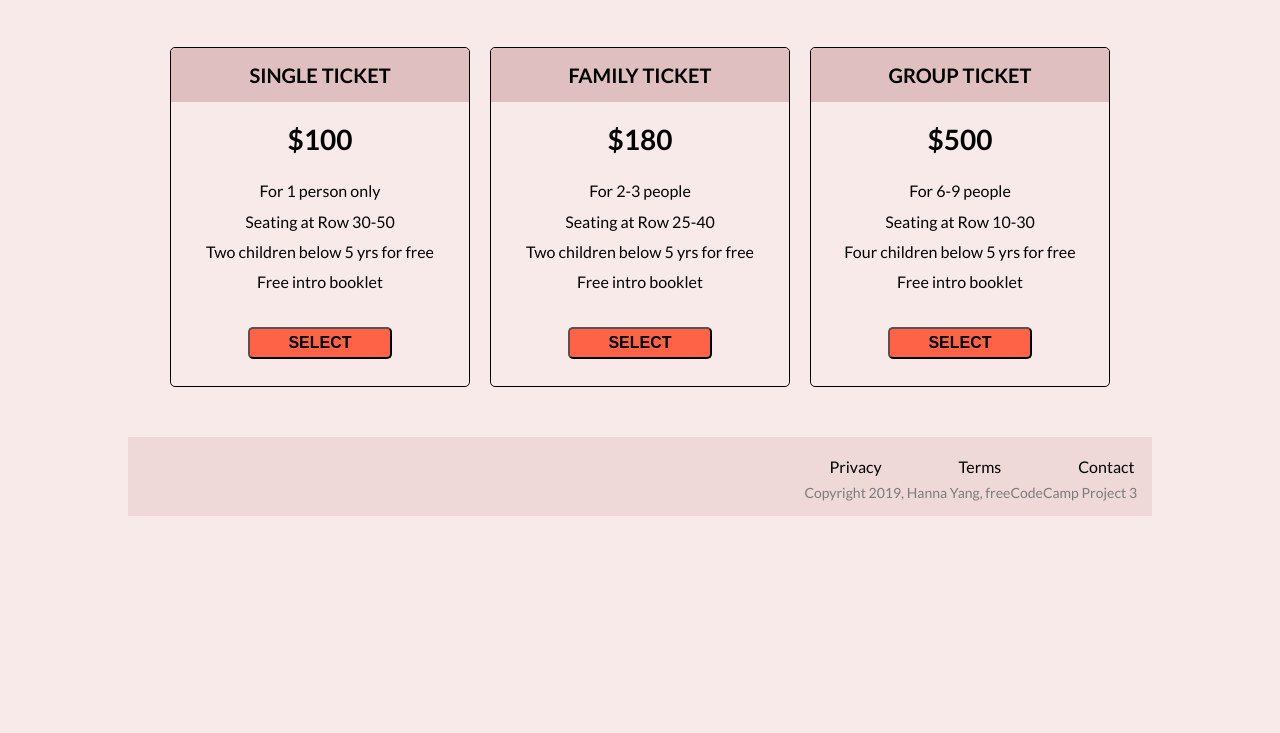
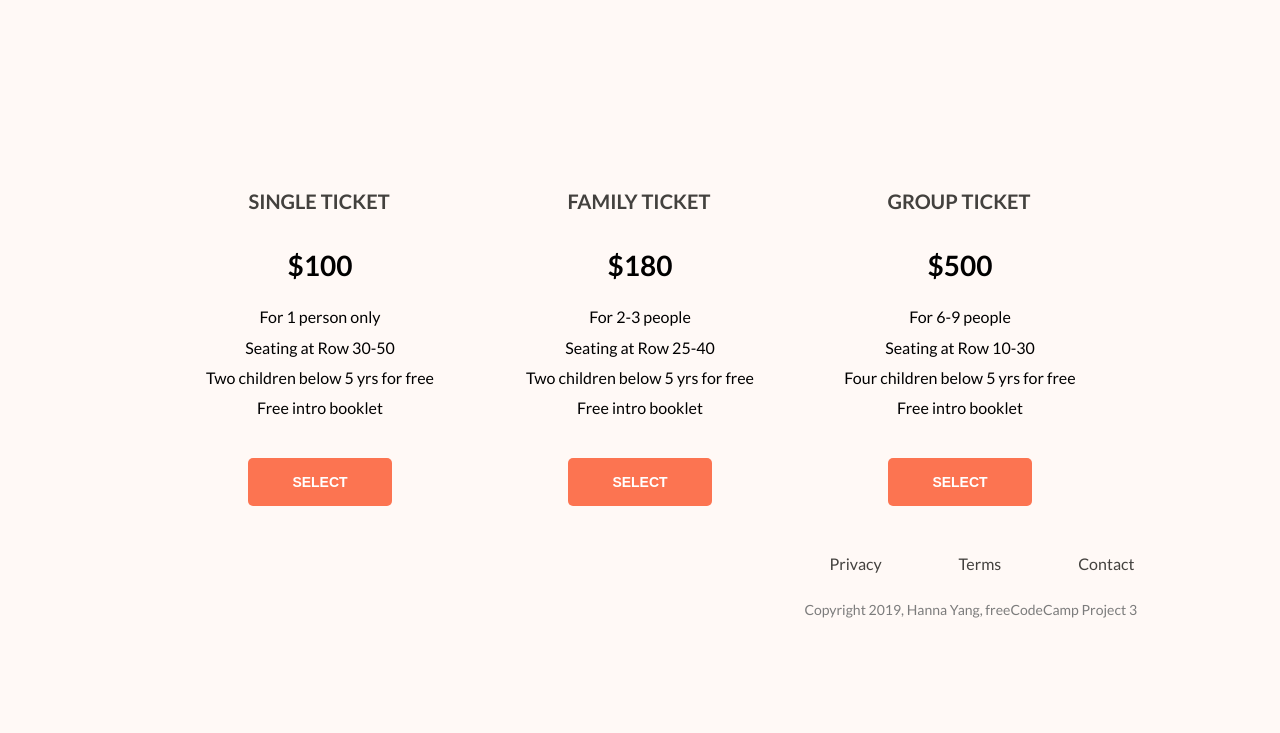
Before and after one commit to hannayang/product_landing, a plain HTML site: page index.html in a window 1280 px wide. Shown: the part 1225-1958 px from the top of the page. Before the commit the page ends 1741 px from the top, so only its background shows below. Drawn offline with Linux system fonts and the light colour scheme; grey boxes are pictures that could not be loaded.

Commit message:
design spacing and coloring

```diff
--- a/index.html
+++ b/index.html
@@ -22,7 +22,7 @@
     <h1> Top Peking Opera artists performing in Vancouver </h1>
     <form action="https://www.freecodecamp.com/email-submit">
       <input id="email" name="email" type="email" placeholder="Enter your email address" required>
-      <input id="submit" type="submit" value="Get Started" class="btn"></input>
+      <input id="submit" type="submit" value="Get Started" class="btn get-started"></input>
     </form>
   </section>
 
--- a/style.css
+++ b/style.css
@@ -1,3 +1,9 @@
+/*-------------colors------
+background #FFF9F6
+highlight #FC7451
+black #43413E
+-----------------*/
+
 /*-------- global styling------- **/
 * {
     margin: 0;
@@ -5,30 +11,37 @@
     box-sizing: border-box;
 }
 body {
-  background-color: #F9EAEA;
+  background-color: #FFF9F6;
   font-family: 'Lato', sans-serif;
 }
 li {
   list-style: none;
 }
 a {
-    color: black;
+    color: #43413E;
     text-decoration: none;
 }
 .btn {
   padding: 0 10px;
-  height: 2rem;
+  height: 3rem;
   width: 9rem;
-  margin: 10px auto;
-  font-size: 1rem;
+  margin: 15px auto 10px;
+  font-size: 14px;
   font-weight: bold;
   text-transform: uppercase;
   border-radius: 5px;
-  background-color: #FF6347;
+  background-color: #FC7451;
   cursor: pointer;
+  border: none;
+  color: white;
+  transform: translateY(0);
+  transition: all 0.4s cubic-bezier(.06,.67,.37,.99);
 }
 .btn:hover {
-  transform: scale(1.05);
+  transform: translateY(-.2rem);
+}
+.get-started.btn {
+  margin-top: 35px;
 }
 /*--------header and navigation bar---------*/
 header {
@@ -36,7 +49,7 @@ header {
     width: 100%;
     display: flex;
     justify-content: space-between;
-    background-color: #F9EAEA;
+    background-color: #FFF9F6;
     padding-bottom: 0.8em;
     z-index: 9;
 }
@@ -93,10 +106,10 @@ form {
 }
 [type="email"] {
     width: 250px;
-    margin: 0 auto;
-    height: 1.5rem;
+    margin: 30px auto 10px;
+    height: 2.5rem;
     font-size: 0.9rem;
-    padding-left: 5px;
+    padding: 5px;
     z-index: 2;
 }
 [type="submit"] {
@@ -113,7 +126,7 @@ form {
 .icon {
     width: 5vw;
     font-size: 2rem;
-    color: #f41142;
+    color: #FC7451;
 
 }
 .desc {
@@ -127,6 +140,7 @@ h2 {
 }
 h2~p {
     padding-top: 0.5rem;
+    color: #999;
 }
 /** middleContent section **/
 .middleContent {
@@ -147,17 +161,14 @@ h2~p {
   width: 300px;
   height: 340px;
   margin: 10px auto;
-  border: 1px solid black;
-  border-radius: 5px;
 }
 .level {
   font-size: 20px;
   font-weight: bold;
+  margin-top: 30px;
   padding: 15px;
   width: 298px;
-  border-top-left-radius: 5px;
-  border-top-right-radius: 5px;
-  background-color: #dfbfbf;
+  color: #43413E;
   text-transform: uppercase;
 }
 h3 {
@@ -171,9 +182,8 @@ h3+ul {
 /*-----------footer-------------*/
 footer {
     text-align: right;
-    background-color: #eed8d8;
     width: 80vw;
-    margin: 0 auto;
+    margin: 0 auto 100px;
 }
 footer ul {
     display: flex;
@@ -181,7 +191,8 @@ footer ul {
     width: 25vw;
     justify-content: space-between;
     margin-left: 68.5%;
-    padding: 20px 15px 8px 0;
+    padding: 20px 15px 8px 0px;
+    margin-bottom: 20px;
 }
 .copyright {
     padding: 0 15px 15px 0;
```
